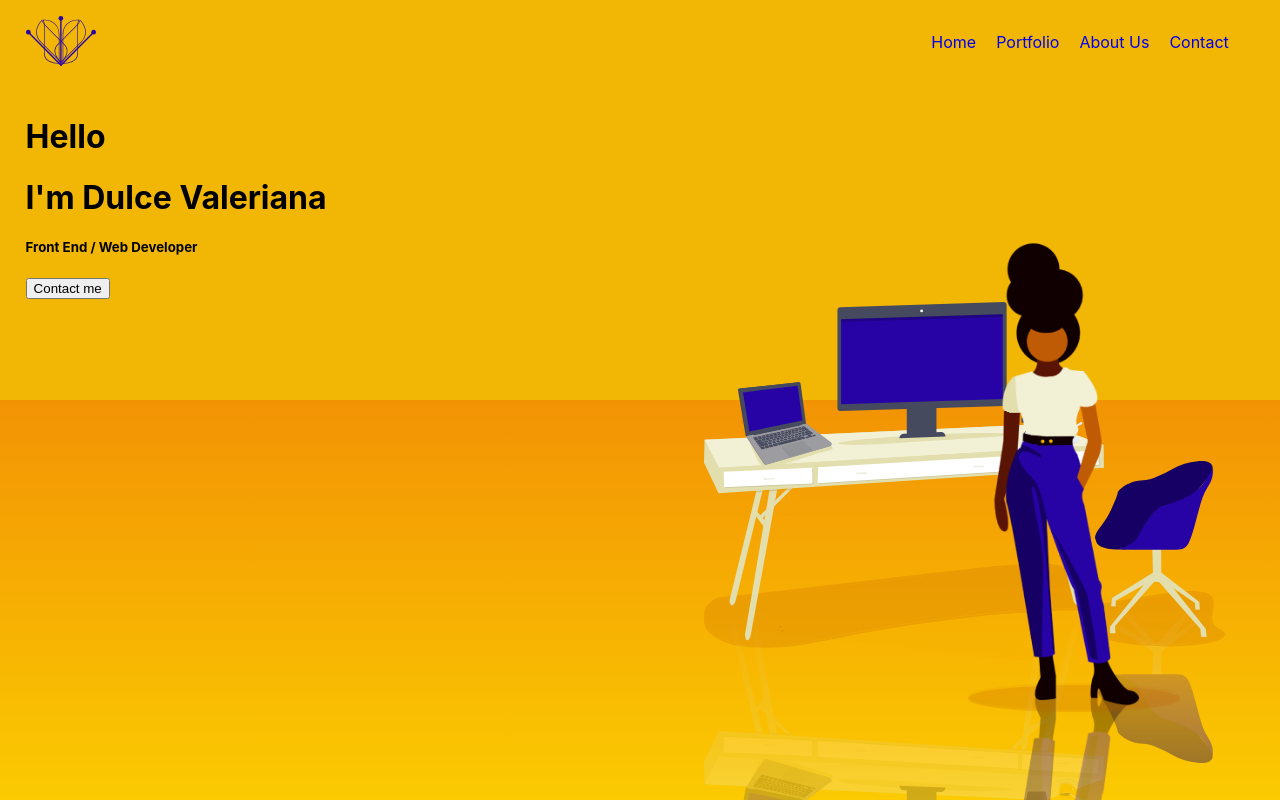
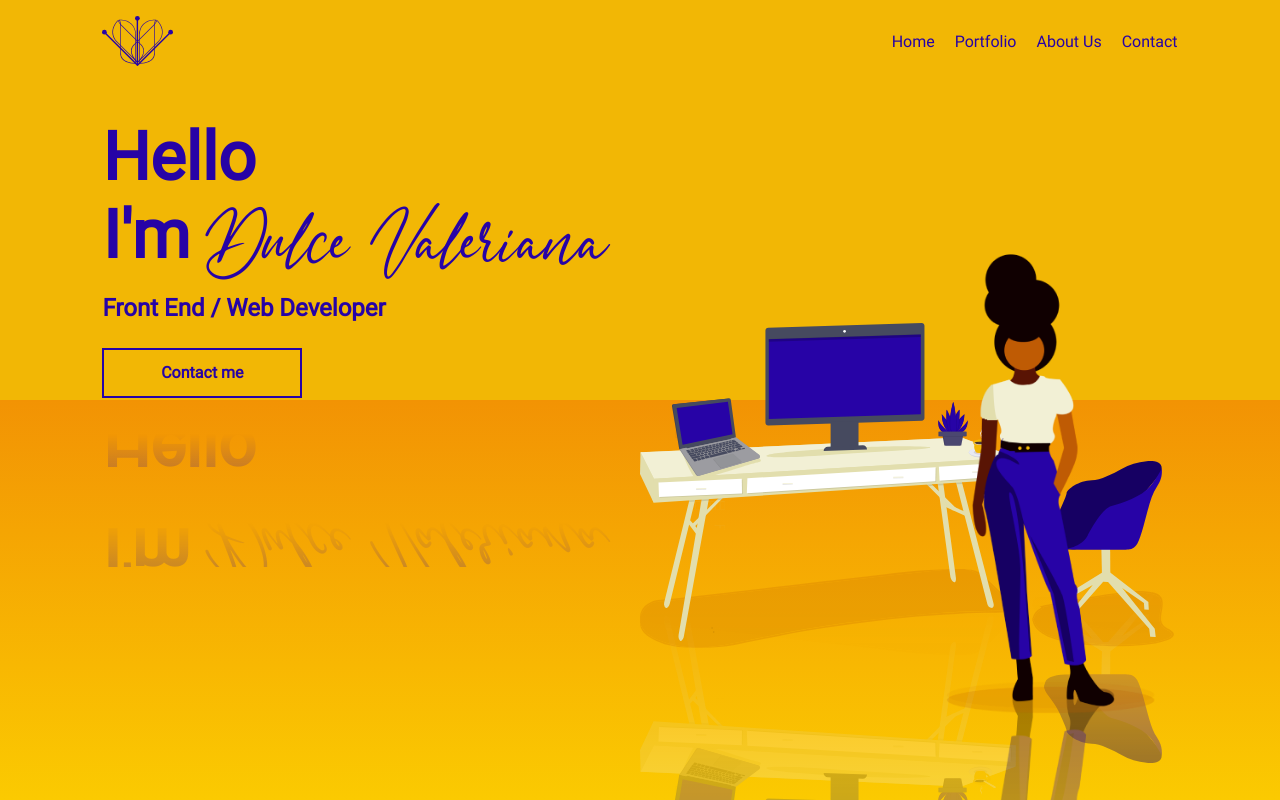
Before and after one commit to dulcevaleriana/new_portfolio_2021, a React (Create React App) app: page / in a window 1280 px wide. Built offline with nearby package versions, Linux system fonts and the light colour scheme.

Commit message:
paso no dos

```diff
--- a/src/css/style.scss
+++ b/src/css/style.scss
@@ -3,6 +3,10 @@
 @import './animation.scss';
 
 /*Inicio*/
+*{
+    font-family: 'Roboto';
+    color: $color-pupple;
+}
 body {
     background: $gradient-yellow;
     overflow-y: hidden;
@@ -10,8 +14,8 @@ body {
 
 .class-menu {
     display: grid;
-    grid-template-columns: 46vw 48vw;
-    padding: 2vh 2vw;
+    grid-template-columns: 42vw 42vw;
+    padding: 2vh 8vw;
     height: 8vh;
 }
 
@@ -49,8 +53,8 @@ body {
 .class-home {
     height: 88vh;
     display: grid;
-    grid-template-columns: 46vw 48vw;
-    padding: 0 2vw;
+    grid-template-columns: 42vw 42vw;
+    padding: 0 8vw;
 }
 
 .class-home > div:nth-child(3){
@@ -61,7 +65,7 @@ body {
 .class-home > div:nth-child(3) > img:first-child{
     position: absolute;
     z-index: 9;
-    left: 296px;
+    left: 250px;
     bottom: 40px;
     max-width: 330px;
     width: 60%;
@@ -70,7 +74,7 @@ body {
 
 .class-home > div:nth-child(3) > img:nth-child(2){
     position: absolute;
-    left: 90px;
+    left: 0;
     max-width: 400px;
     width: 70%;
     bottom: 150px;
@@ -85,3 +89,30 @@ body {
     right: 0px;
     -webkit-box-reflect: $reflect-5;
 }
+
+.class-home > div:nth-child(2) strong {
+    font-family: Signatria;
+    font-size: 70pt;
+    color: $color-pupple;
+    font-weight: lighter;
+}
+
+.class-home > div:nth-child(2) h1 {
+    font-size: 50pt;
+    line-height: 0.5em;
+    -webkit-box-reflect: $reflect-6;
+}
+
+.class-home > div:nth-child(2) h2{
+    line-height: 0;
+}
+
+button {
+    width: 200px;
+    height: 50px;
+    margin: 20px 0;
+    background: transparent;
+    border: 2px solid $color-pupple;
+    font-weight: bolder;
+    font-size: 12pt;
+}
--- a/src/css/variable.scss
+++ b/src/css/variable.scss
@@ -15,9 +15,22 @@ $reflect-3 :below -133px linear-gradient(to bottom, rgba(0, 0, 0, 0), rgba(0, 0,
 
 $reflect-4: below -125px linear-gradient(to bottom, rgba(0, 0, 0, 0), rgba(0, 0, 0, 0.4));
 $reflect-5: below -76px linear-gradient(to top, rgba(0, 0, 0, 0) 10%, rgba(0, 0, 0, 0.4) 100%);
+$reflect-6: below 260px linear-gradient(to top, rgba(0, 0, 0, 0), rgba(0, 0, 0, 0.2));
+
 /*color*/
 $color-yellow : #f2b705;
+$color-pupple : #2703a6;
 
 /*gradient*/
+$gradient-yellow : linear-gradient(to bottom, #f29304 50%, #fbca01 100%);
 
-$gradient-yellow : linear-gradient(to bottom, #f29304 50%, #fbca01 100%);
+/*font*/
+@font-face {
+    font-family: 'Signatria';
+    src: local('Signatria'), url(../fonts/Signatria.ttf) format('woff');
+}
+
+@font-face {
+    font-family: 'Roboto';
+    src: local('Roboto'), url(../fonts/Roboto-Thin.ttf) format('woff');
+}
--- a/src/view/home.tsx
+++ b/src/view/home.tsx
@@ -11,7 +11,7 @@ const home = (props:any) => {
             <div>
                 <h1>Hello</h1>
                 <h1>I'm <strong>Dulce Valeriana</strong></h1>
-                <h5>Front End / Web Developer</h5>
+                <h2>Front End / Web Developer</h2>
                 <Link to="/contact">
                     <button>
                         Contact me
```
Also changed, not shown: src/fonts/Roboto-Thin.ttf (added), src/fonts/Signatria.ttf (added).
